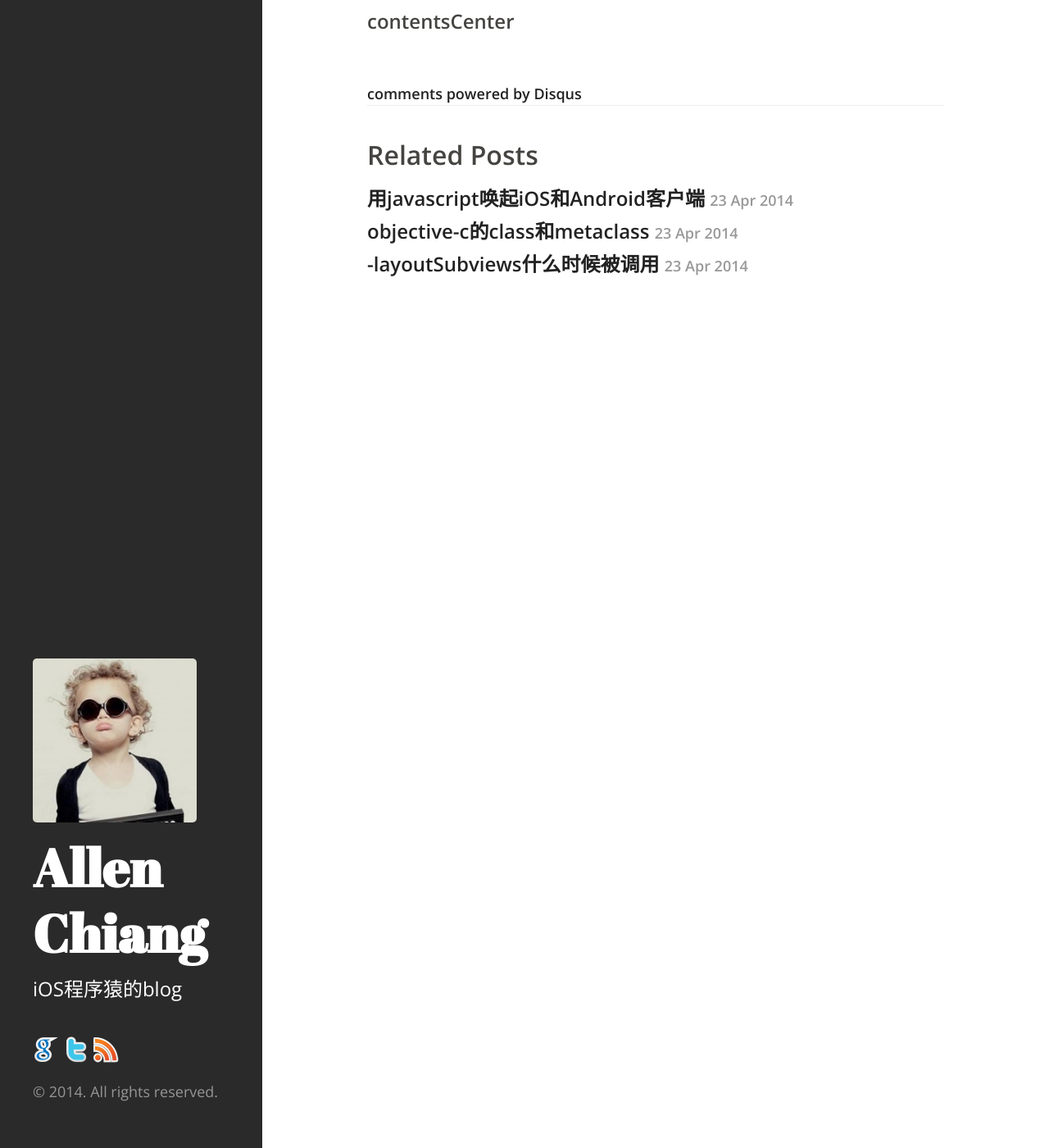
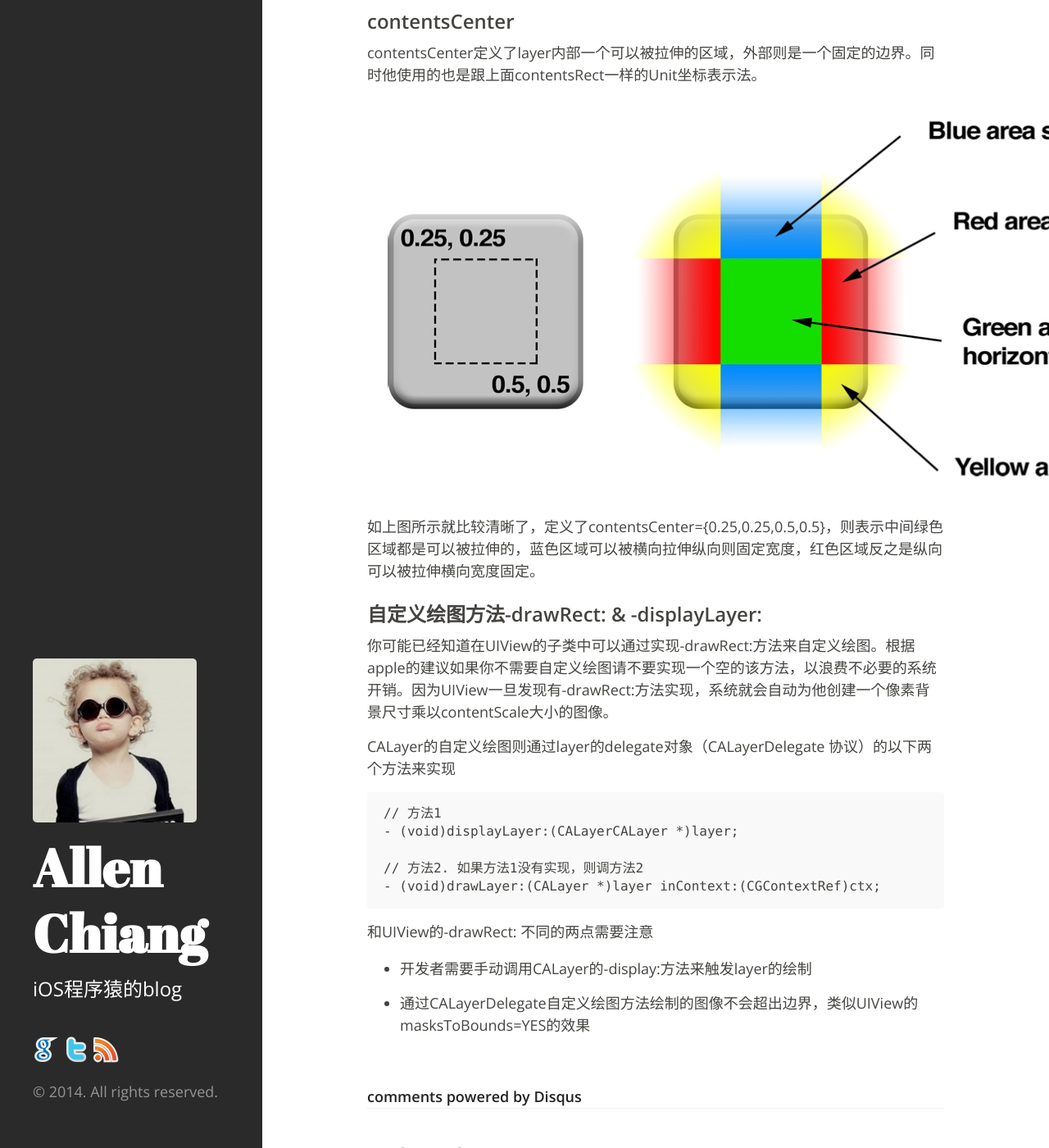
Before and after one commit to allenzerg001/AllenChiangBlog, a Jekyll site: the page built from _posts/2014-05-04-ios.core.animation笔记.md, in a window 1280 px wide and 1400 px high, scrolled down 2673 px. Shown: the whole window at 82% size. Built offline with Jekyll 4.4.1, drawn with Linux system fonts in a browser that asks for light colours; Markdown is read by kramdown in place of the engine named in the settings; comment, search, counter and statistics services are not loaded; some of the changed text lies outside the part shown.

Commit message:
chept 1 over

```diff
--- a/_posts/2014-05-04-ios.core.animation笔记.md
+++ b/_posts/2014-05-04-ios.core.animation笔记.md
@@ -54,7 +54,8 @@ CALayer的contents属性的类型是id，主要是为了同时支持Mac OS和iOS
 
 contentScale用来定义像素尺寸到layer尺寸的拉伸比率，默认值是1。如果你设置了上面的contentsGravity属性，则contentScale很可能是没有效果的。
 
-其实contentScale多用于设置高分辨率屏幕下的图片尺寸，如果=1则表示每个点代表一个像素，如果=2则表示每个点代表两个像素。因为layer的contents支持的CGImage并不知道当前分辨率的情况（UIImage支持），所以需要配合contentScale属性来支持合适的图片尺寸。以下两种方式设置contentScale都可以。
+其实contentScale多用于设置高分辨率屏幕下的图片尺寸，如果=1则表示每个点代表一个像素，如果=2则表示每个点代表两个像素。因为layer的contents支持的CGImage并不知道当前分辨率的情况（UIImage支持），所以需要配合contentScale属性来支持合适的图片尺寸。以下两种方式设置contentScale都可以：
+
 
 	//1.set the contentsScale to match image
 	self.layerView.layer.contentsScale = image.scale;
@@ -66,7 +67,7 @@ contentScale用来定义像素尺寸到layer尺寸的拉伸比率，默认值是
 
 允许我们定义content image的一部分矩形区域用于当前layer的显示，默认值是{0,0,1,1}表示显示全部。
 
-不同于bounds、frame通过point来度量大小，contentsRect使用的是单位坐标。在iOS中常见3各种坐标度量：
+不同于bounds、frame通过point来度量大小，contentsRect使用的是Unit坐标。在iOS中常见3各种坐标度量：
 
 
 * Points -- 在非高清屏幕设备中，1point=1像素；高清屏幕设备中，1point=2像素。iOS用这种坐标来统一高清和非高清的设备坐标尺寸。
@@ -81,3 +82,28 @@ contentScale用来定义像素尺寸到layer尺寸的拉伸比率，默认值是
 举例如{0,0,0.5,0.5}表示只显示contents的左上角四分之一,{0.5,0,0.5,0.5}表示只显示contents的右上角的四分之一，其他同理可得。
 
 ### contentsCenter
+
+contentsCenter定义了layer内部一个可以被拉伸的区域，外部则是一个固定的边界。同时他使用的也是跟上面contentsRect一样的Unit坐标表示法。
+
+![image](/AllenChiangBlog/public/upload/2014-05-04-contentsCenter.png)
+
+如上图所示就比较清晰了，定义了contentsCenter={0.25,0.25,0.5,0.5}，则表示中间绿色区域都是可以被拉伸的，蓝色区域可以被横向拉伸纵向则固定宽度，红色区域反之是纵向可以被拉伸横向宽度固定。
+
+### 自定义绘图方法-drawRect: & -displayLayer:
+
+你可能已经知道在UIView的子类中可以通过实现-drawRect:方法来自定义绘图。根据apple的建议如果你不需要自定义绘图请不要实现一个空的该方法，以浪费不必要的系统开销。因为UIView一旦发现有-drawRect:方法实现，系统就会自动为他创建一个像素背景尺寸乘以contentScale大小的图像。
+
+CALayer的自定义绘图则通过layer的delegate对象（CALayerDelegate 协议）的以下两个方法来实现
+
+
+	// 方法1
+	- (void)displayLayer:(CALayerCALayer *)layer;
+
+	// 方法2. 如果方法1没有实现，则调方法2
+	- (void)drawLayer:(CALayer *)layer inContext:(CGContextRef)ctx;
+
+和UIView的-drawRect: 不同的两点需要注意
+
+* 开发者需要手动调用CALayer的-display:方法来触发layer的绘制
+
+* 通过CALayerDelegate自定义绘图方法绘制的图像不会超出边界，类似UIView的masksToBounds=YES的效果
```
Also changed, not shown: public/upload/2014-05-04-contentsCenter.png (added).
